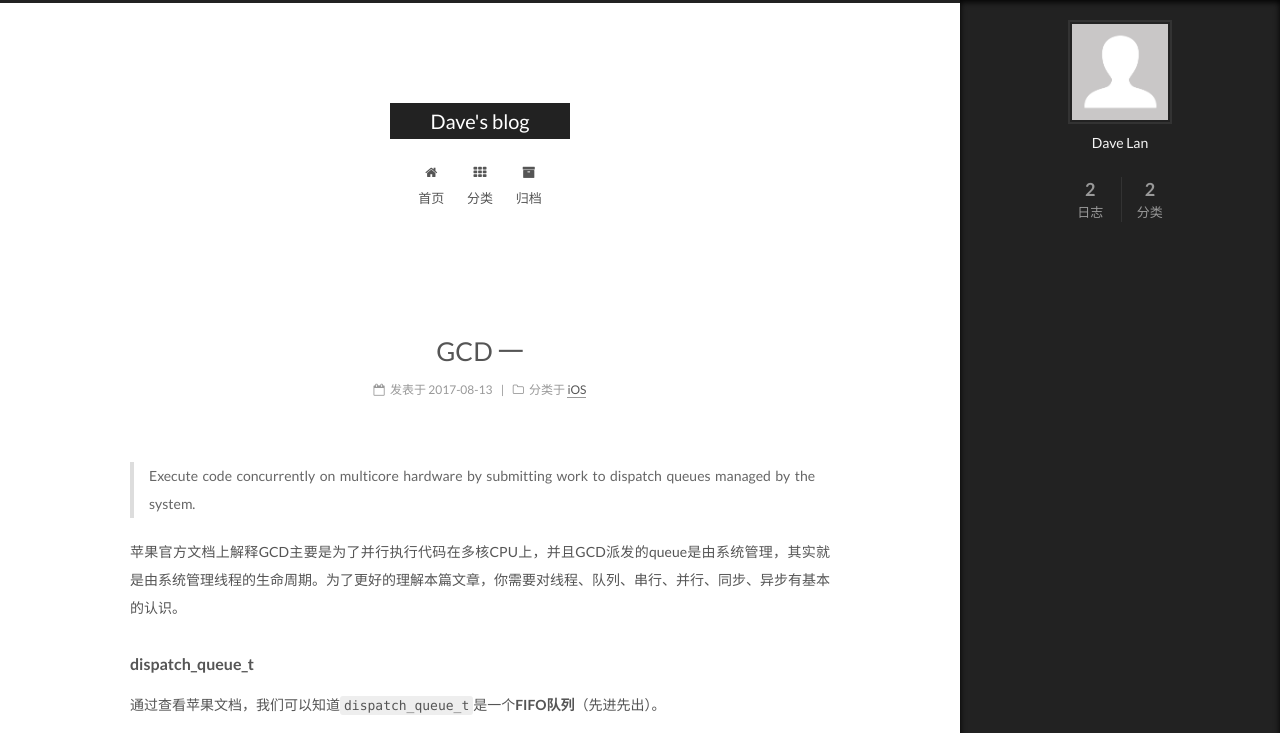
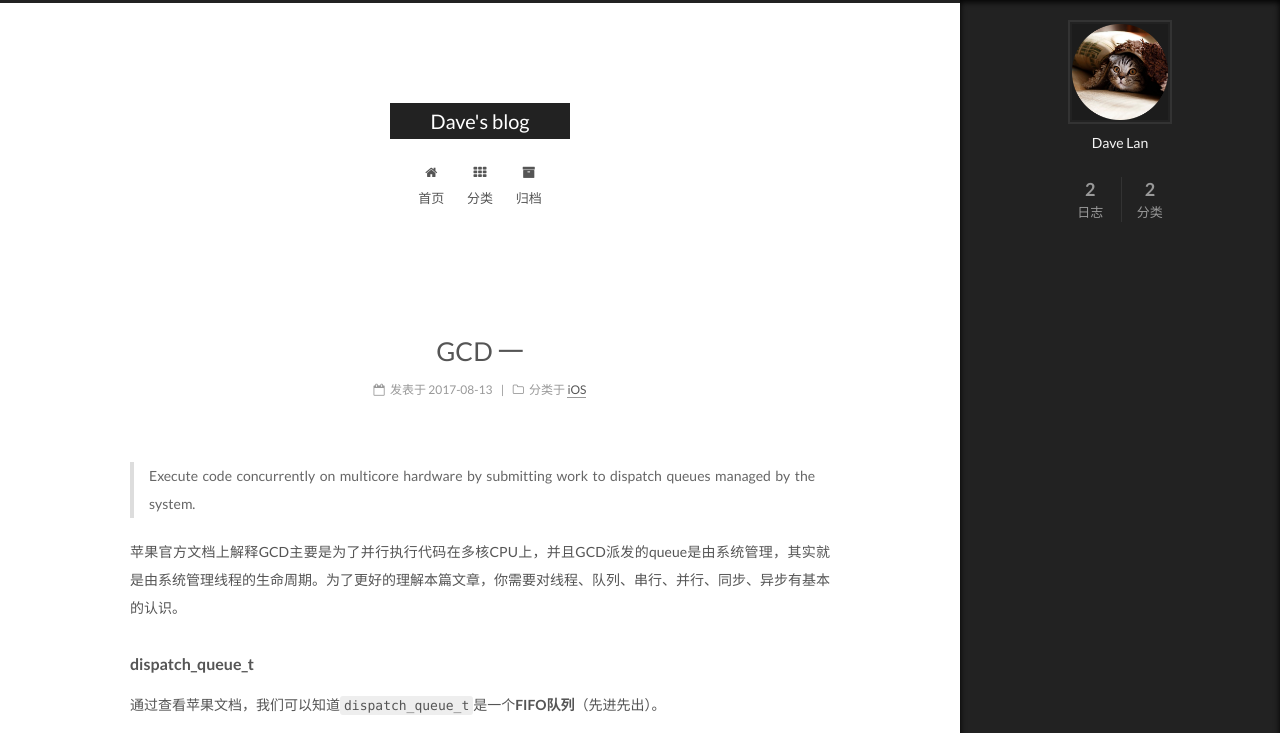
Before and after one commit to DaveLan/DaveLan.github.io, a plain HTML site: page index.html in a window 1280 px wide. Both pictures are taken after a click on the element 1238 px from the left and 743 px from the top of the page. Shown: the top 733 px of the page. Drawn offline with Linux system fonts and the light colour scheme.

Commit message:
Site updated: 2017-08-13 19:20:27

```diff
--- a/css/main.css
+++ b/css/main.css
@@ -1811,7 +1811,7 @@ pre .javascript .function {
   width: 4px;
   height: 4px;
   border-radius: 50%;
-  background: #1a0358;
+  background: #f9fff2;
 }
 .links-of-blogroll {
   font-size: 13px;
--- a/index.html
+++ b/index.html
@@ -258,7 +258,7 @@
     <span hidden itemprop="author" itemscope itemtype="http://schema.org/Person">
       <meta itemprop="name" content="Dave Lan">
       <meta itemprop="description" content="">
-      <meta itemprop="image" content="/images/avatar.gif">
+      <meta itemprop="image" content="/uploads/avatar.png">
     </span>
 
     <span hidden itemprop="publisher" itemscope itemtype="http://schema.org/Organization">
@@ -430,7 +430,7 @@
     <span hidden itemprop="author" itemscope itemtype="http://schema.org/Person">
       <meta itemprop="name" content="Dave Lan">
       <meta itemprop="description" content="">
-      <meta itemprop="image" content="/images/avatar.gif">
+      <meta itemprop="image" content="/uploads/avatar.png">
     </span>
 
     <span hidden itemprop="publisher" itemscope itemtype="http://schema.org/Organization">
@@ -602,7 +602,7 @@
       <section class="site-overview sidebar-panel sidebar-panel-active">
         <div class="site-author motion-element" itemprop="author" itemscope itemtype="http://schema.org/Person">
           <img class="site-author-image" itemprop="image"
-               src="/images/avatar.gif"
+               src="/uploads/avatar.png"
                alt="Dave Lan" />
           <p class="site-author-name" itemprop="name">Dave Lan</p>
 
```
Also changed, not shown: 2017/08/13/gcd1/index.html (+2 -2 lines), 2017/08/13/start/index.html (+2 -2 lines), archives/2017/08/index.html (+1 -1 lines), archives/2017/index.html (+1 -1 lines), archives/index.html (+1 -1 lines), categories/chatting/index.html (+1 -1 lines), categories/iOS/index.html (+1 -1 lines), categories/index.html (+1 -1 lines), favicon.ico (added), uploads/avatar.jpg (added), uploads/avatar.png (added).
